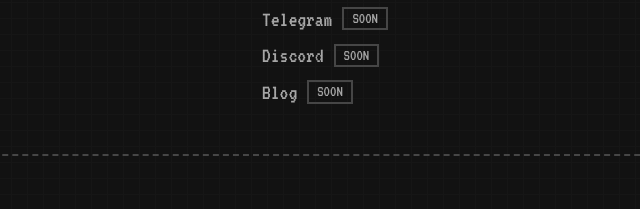
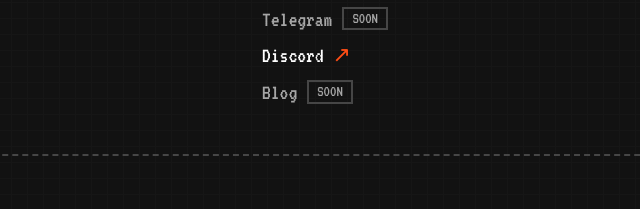
Before and after one commit to derstarteam-a11y/derstar-site, a website: page index.html in a window 1280 px wide. Shown: the part 1966-2175 px from the top of the page, 389-1029 px from the left. Drawn offline with Linux system fonts and the light colour scheme.

Commit message:
Add Twitter meta tags and update Discord link

```diff
--- a/index.html
+++ b/index.html
@@ -9,6 +9,8 @@
 <meta property="og:title" content="Derstar Options DEX">
 <meta property="og:description" content="On-chain options on Arbitrum. Weekly BTC and ETH. Whitelist open.">
 <meta property="og:image" content="/og.png">
+<meta name="twitter:card" content="summary_large_image">
+<meta name="twitter:site" content="@Derstar_options">
 <link rel="icon" type="image/svg+xml" href="/logo.svg">
 <link rel="icon" type="image/png" sizes="32x32" href="/favicon-32.png">
 <link rel="apple-touch-icon" href="/apple-touch-icon.png">
@@ -324,7 +326,7 @@
       <div><h3>COMMUNITY</h3><ul>
         <li><a href="https://x.com/Derstar_options" target="_blank" rel="noopener noreferrer">X · @Derstar_options</a></li>
         <li><span class="off">Telegram</span><span class="tagst plan">SOON</span></li>
-        <li><span class="off">Discord</span><span class="tagst plan">SOON</span></li>
+        <li><a href="https://discord.gg/yAawhGKQxP" target="_blank" rel="noopener noreferrer">Discord</a></li>
         <li><span class="off">Blog</span><span class="tagst plan">SOON</span></li>
       </ul></div>
     </div>
```
